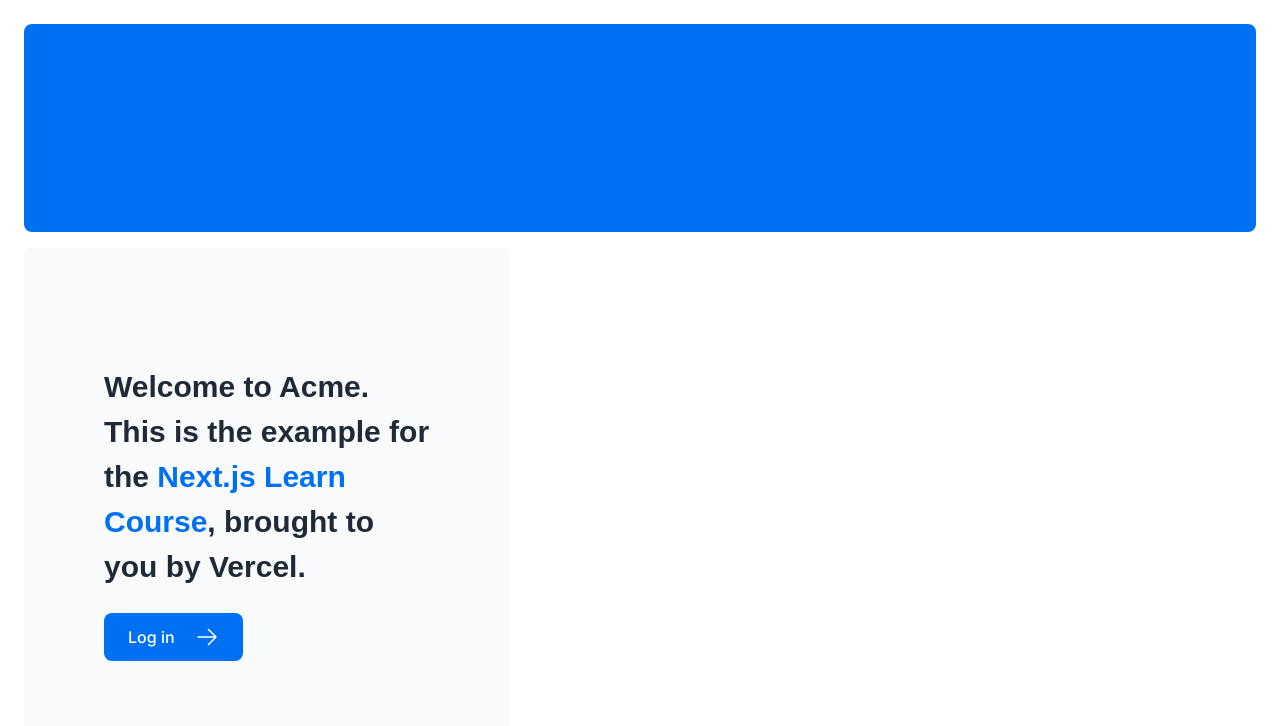
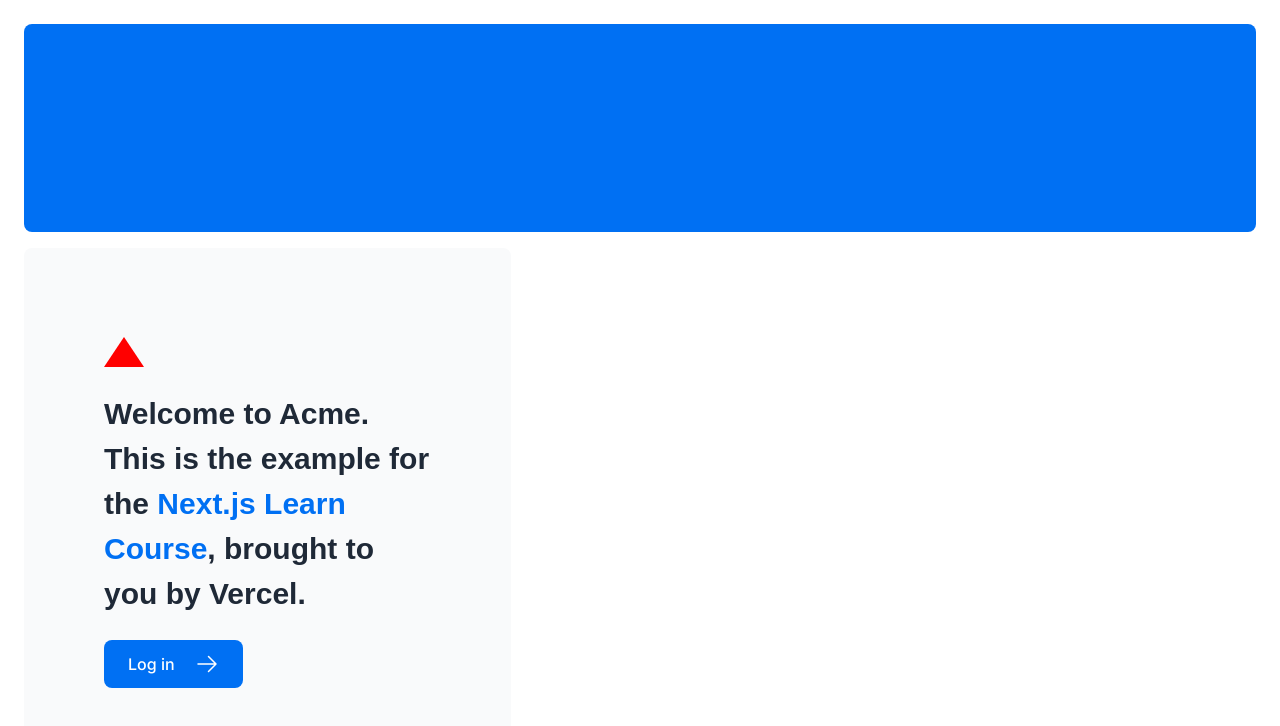
Before and after one commit to HusseinSamy/nextjs-dashboard-tutorial, a Next.js app: page / in a window 1280 px wide. Shown: the top 726 px of the page. Built offline with nearby package versions, Linux system fonts and the light colour scheme; a web font is replaced by a local one.

Commit message:
Uses home module css

```diff
--- a/app/page.tsx
+++ b/app/page.tsx
@@ -1,3 +1,4 @@
+import styles from '@/app/ui/home.module.css'
 import { lusitana } from '@/app/ui/fonts'
 import AcmeLogo from '@/app/ui/acme-logo';
 import { ArrowRightIcon } from '@heroicons/react/24/outline';
@@ -11,6 +12,7 @@
       </div>
       <div className="mt-4 flex grow flex-col gap-4 md:flex-row">
         <div className="flex flex-col justify-center gap-6 rounded-lg bg-gray-50 px-6 py-10 md:w-2/5 md:px-20">
+        <div className={styles.shape}/>
           <p className={`text-xl text-gray-800 md:text-3xl md:leading-normal ${lusitana.className}`}>
             <strong>Welcome to Acme.</strong> This is the example for the{' '}
             <a href="https://nextjs.org/learn/" className="text-blue-500">
```
